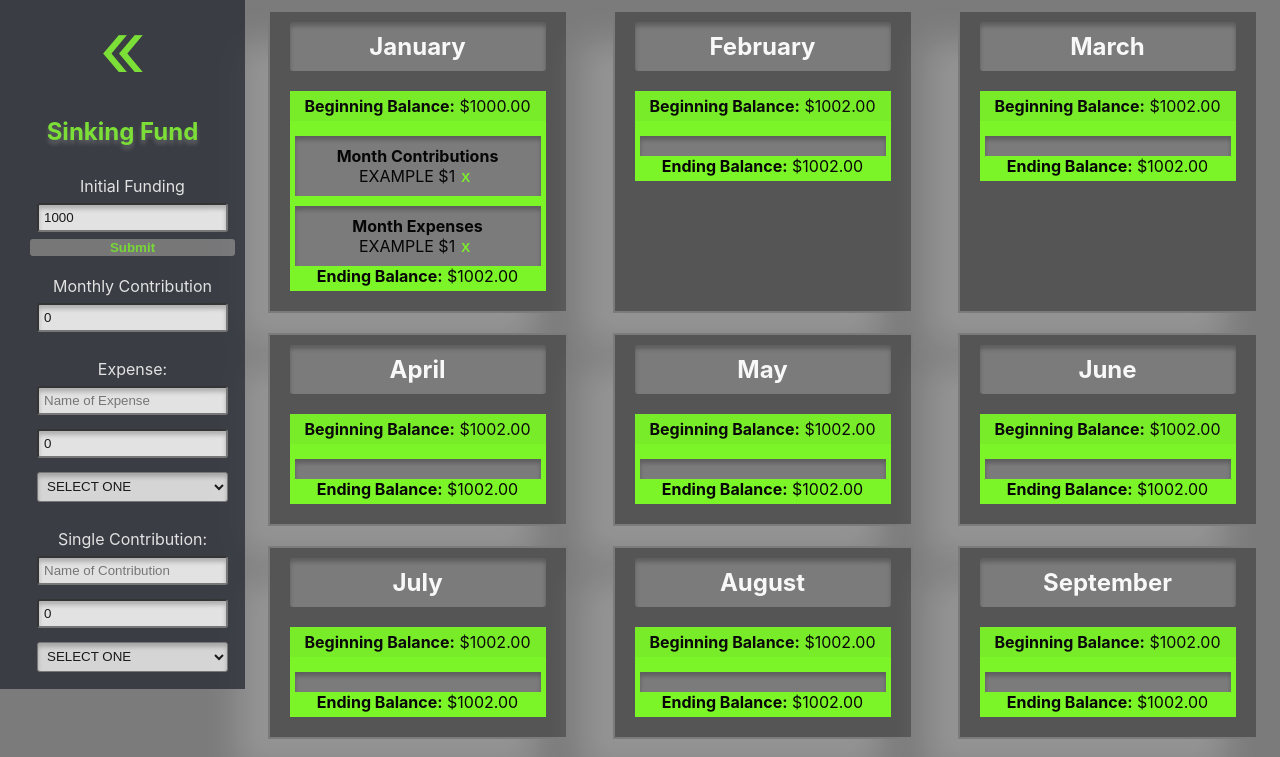
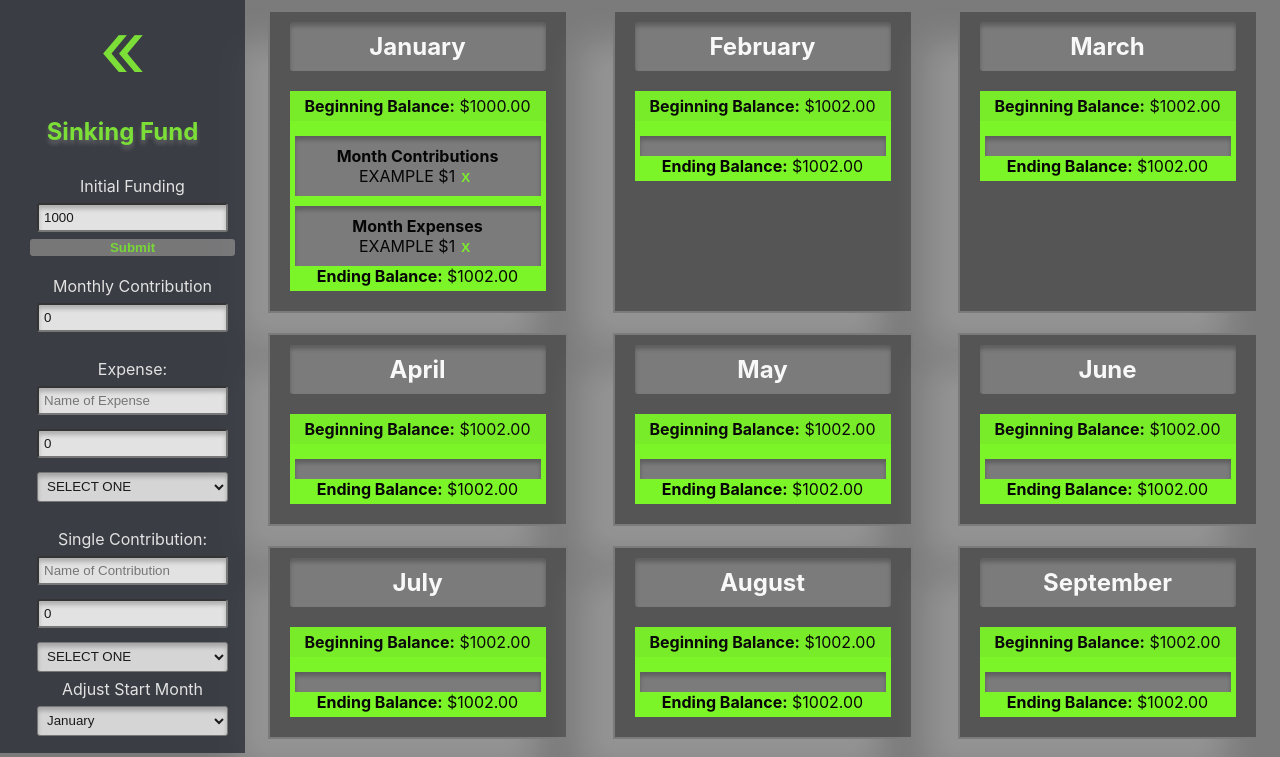
Before and after one commit to saykaren/SinkingFund, a React (Create React App) app: page / in a window 1280 px wide. Shown: the top 757 px of the page. Built offline with nearby package versions, Linux system fonts and the light colour scheme.

Commit message:
Hides Months Per Adjust Start Month
To allow user to essentially start at any month I had an option that will hide previous months. Need to work on initial contribution as well as Monthly contributions as that will apply for those hidden
months.

```diff
--- a/src/Components/App/App.tsx
+++ b/src/Components/App/App.tsx
@@ -22,15 +22,14 @@ const App = () => {
   const [monthlyContribution, setMonthlyContribution] = useState<number>(0);
 
   const [menu, setMenu] = useState(true);
-  // interface handleUpdateProps {
-  //   month: number;
-  //   index: number;
-  // }
+
+  //Adjust starting month
+  const [startMonth, setStartMonth] = useState(1);
+
   const handleUpdate = (month: number, index: number) => {
     let initialData = [...data];
     initialData[month - 1].monthData.splice(index, 1);
     setData(initialData);
-
     handleUpdateDataState();
   };
 
@@ -290,6 +289,30 @@ const App = () => {
                       Submit
                     </button>
                   )}
+                  <div>Adjust Start Month</div>
+                  <select
+                      id="month"
+                      value={optionsConstState}
+                      onChange={(e) =>
+                          setStartMonth(parseInt(e.currentTarget.value))
+                      }
+                      required
+                      className="inputBox"
+
+                  >
+                    <option value={1} >January</option>
+                    <option value={2}>February</option>
+                    <option value={3}>March</option>
+                    <option value={4}>April</option>
+                    <option value={5}>May</option>
+                    <option value={6}>June</option>
+                    <option value={7}>July</option>
+                    <option value={8}>August</option>
+                    <option value={9}>September</option>
+                    <option value={10}>October</option>
+                    <option value={11}>November</option>
+                    <option value={12}>December</option>
+                  </select>
                 </label>
               </div>
             </section>
@@ -297,7 +320,7 @@ const App = () => {
         )}
         <main className="mainSection">
           {data.map((data, index) => (
-            <section key={index} className="monthCard">
+             <section key={index} className={(data.monthId >= startMonth) ? "monthCard" : "hidden"}>
                 <h2 className="cardTitle">{data.monthName}</h2>
                 <div
                     className={
--- a/src/Components/Styling/App.scss
+++ b/src/Components/Styling/App.scss
@@ -39,6 +39,10 @@ button{
 //  background-color: $third_color;
 //  box-shadow: inset 0px 4px 4px rgba(0, 0, 0, 0.25);
 //}
+
+.hidden {
+  display: none;
+}
 
 .monthExpenses {
   margin-top: 10px;
```
Lines whose indentation alone changed are shown as unchanged.
